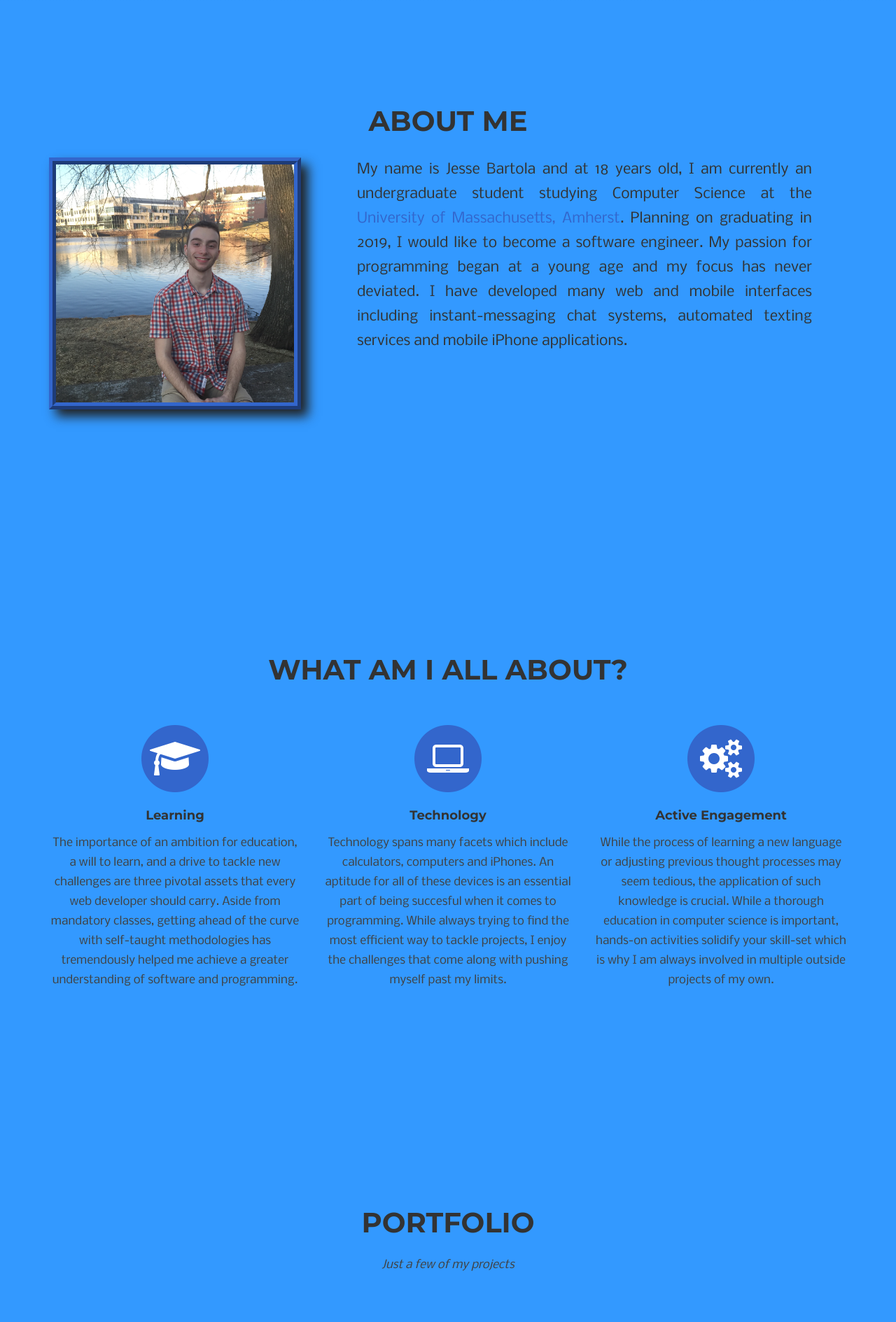
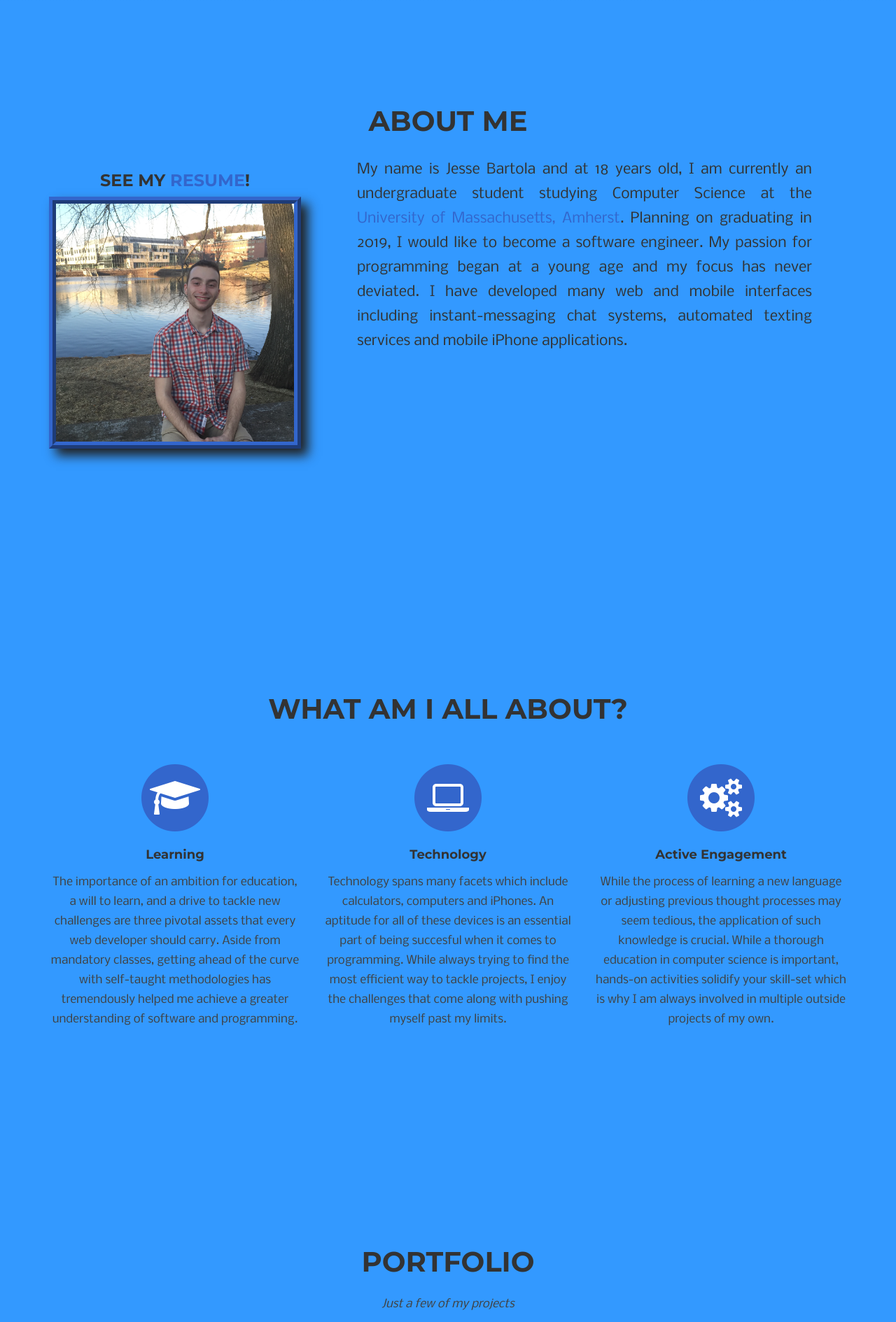
Before and after one commit to jrbartola/Website, a Python web app: template templates/index.html in a window 1280 px wide. Shown: the part 692-2581 px from the top of the page at 70% size. Run offline with Jinja, Linux system fonts and the light colour scheme; the template is opened without the code that fills it, so the values that code supplies are empty; some libraries are stand-ins or nearby versions; some web fonts are replaced.

Commit message:
Favicon + resume

```diff
--- a/templates/index.html
+++ b/templates/index.html
@@ -62,12 +62,12 @@
             <div class="row">
                 <div class="col-lg-12 text-center">
                     <h2 class="section-heading">About Me</h2>
-                    <!-- <h3 class="section-subheading text-muted">Lorem ipsum dolor sit amet consectetur.</h3> -->
                 </div>
             </div>
             <div class="row">
                 <div class="col-lg-4">
                     <div class="about-pic">
+                        <h3 class="text-center">See my <a href="static/img/resume.pdf">resume</a>!</h3>
                         <img src="static/img/facebookprof.jpg" id="prof_pic" class="img-responsive" alt="">
                     </div>
                 </div>
--- a/templates/layout.html
+++ b/templates/layout.html
@@ -8,6 +8,8 @@
     <meta name="viewport" content="width=device-width, initial-scale=1">
     <meta name="description" content="">
     <meta name="author" content="">
+
+    <link rel="shortcut icon" href="static/img/favicon.ico" type="image/x-icon">
 
     <title>{% block title %}Jesse Bartola{% endblock %}</title>
 
```
Also changed, not shown: static/img/favicon.ico (added), static/img/letterj.png (added), 1 other file.
